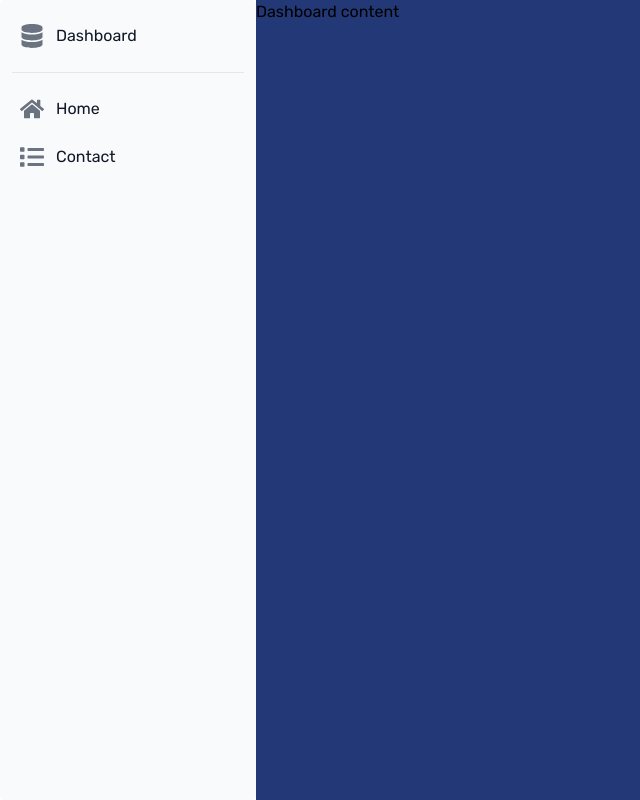
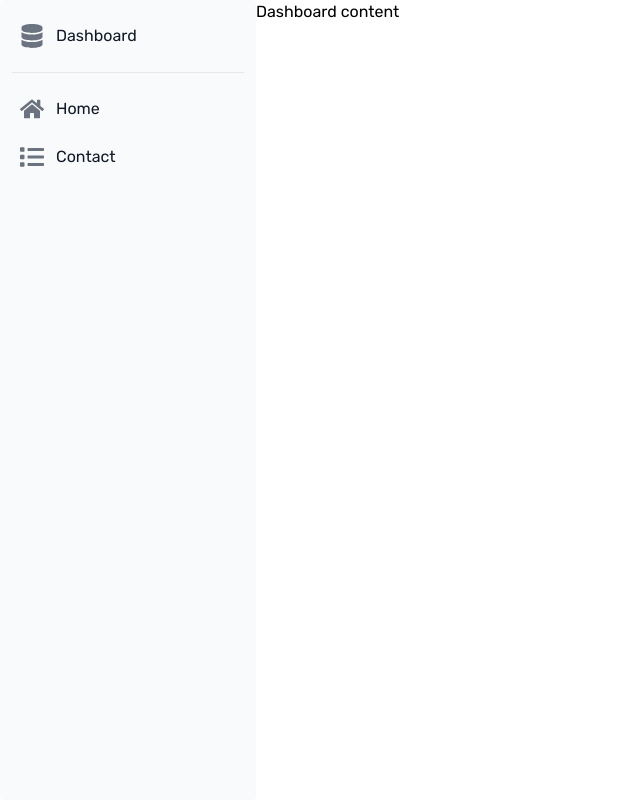
Before and after one commit to yeasinbinali/SmartHR, a React (Vite) app: page /dashboard in a window 1280 px wide. Shown: the whole page, without its empty margins (0-640 px from the left). Built offline with nearby package versions, Linux system fonts and the light colour scheme; no server answers; sample sign-in values are in the browser's storage; a web font is replaced by a local one.

Commit message:
dashboard added

```diff
--- a/src/pages/Dashboard/DashboardContent/DashboardContent.jsx
+++ b/src/pages/Dashboard/DashboardContent/DashboardContent.jsx
@@ -2,7 +2,7 @@ import React from 'react';
 
 const DashboardContent = () => {
     return (
-        <div className='bg-blue-900 flex-1'>
+        <div className='flex-1'>
             <h1>Dashboard content</h1>
         </div>
     );
```
Also changed, not shown: 1 other file (tests, documents, lock files or other folders).
